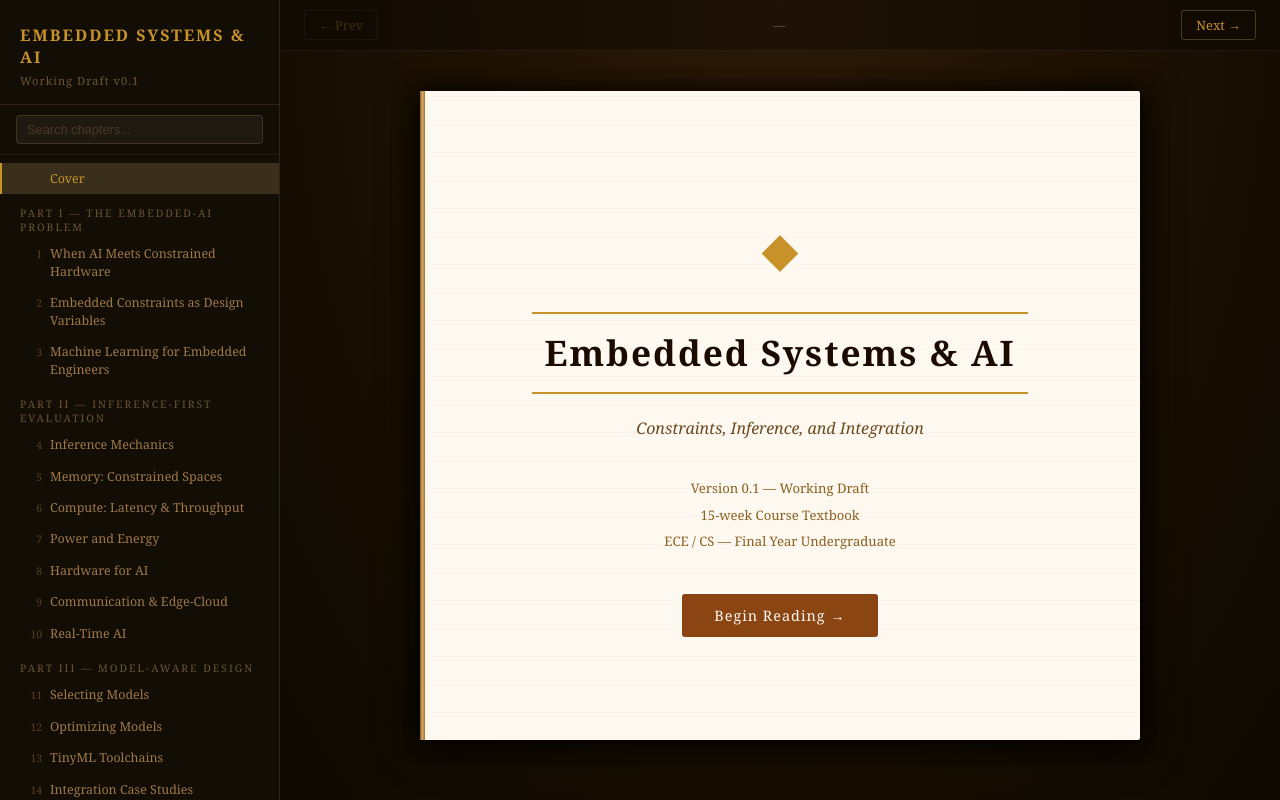
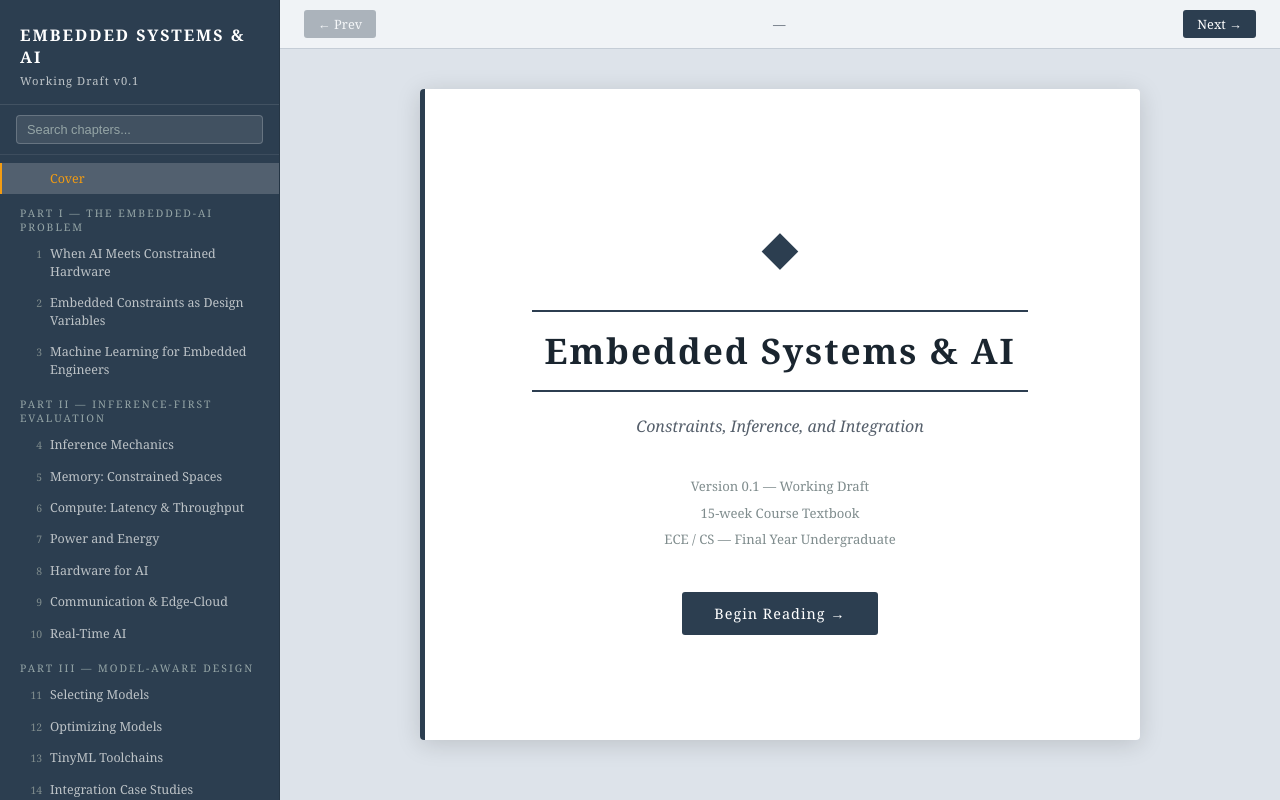
Before and after one commit to Aditi-2903/Embedded_AI, a plain HTML site: page index.html in a window 1280 px wide. Drawn offline with nearby package versions, Linux system fonts and the light colour scheme.

Commit message:
Fix readability: light background, dark text, clean color scheme
Co-Authored-By: Claude Sonnet 4.6 <noreply@anthropic.com>

```diff
--- a/index.html
+++ b/index.html
@@ -9,16 +9,16 @@
     *, *::before, *::after { box-sizing: border-box; margin: 0; padding: 0; }
 
     :root {
-      --bg: #1a1208;
-      --sidebar-bg: #120d05;
-      --page-bg: #fdf8f0;
-      --page-shadow: rgba(0,0,0,0.7);
-      --ink: #1a1208;
-      --accent: #8b4513;
-      --gold: #c8922a;
-      --sidebar-text: #c8a96e;
-      --sidebar-hover: rgba(200,169,110,0.12);
-      --sidebar-active: rgba(200,169,110,0.22);
+      --bg: #e8e0d4;
+      --sidebar-bg: #2c3e50;
+      --page-bg: #ffffff;
+      --page-shadow: rgba(0,0,0,0.2);
+      --ink: #1a1a1a;
+      --accent: #2980b9;
+      --gold: #f39c12;
+      --sidebar-text: #ecf0f1;
+      --sidebar-hover: rgba(255,255,255,0.1);
+      --sidebar-active: rgba(255,255,255,0.18);
     }
 
     body {
@@ -37,17 +37,17 @@
       background: var(--sidebar-bg);
       display: flex;
       flex-direction: column;
-      border-right: 1px solid rgba(200,169,110,0.15);
+      border-right: 1px solid rgba(0,0,0,0.15);
       overflow: hidden;
     }
 
     #sidebar-header {
       padding: 24px 20px 16px;
-      border-bottom: 1px solid rgba(200,169,110,0.15);
+      border-bottom: 1px solid rgba(255,255,255,0.1);
     }
 
     #sidebar-header h1 {
-      color: var(--gold);
+      color: #ffffff;
       font-size: 1rem;
       letter-spacing: 2px;
       text-transform: uppercase;
@@ -55,7 +55,7 @@
     }
 
     #sidebar-header p {
-      color: #6b5533;
+      color: #bdc3c7;
       font-size: 0.7rem;
       margin-top: 4px;
       letter-spacing: 1px;
@@ -63,13 +63,13 @@
 
     #sidebar-search {
       padding: 10px 16px;
-      border-bottom: 1px solid rgba(200,169,110,0.1);
+      border-bottom: 1px solid rgba(255,255,255,0.08);
     }
 
     #sidebar-search input {
       width: 100%;
-      background: rgba(255,255,255,0.05);
-      border: 1px solid rgba(200,169,110,0.2);
+      background: rgba(255,255,255,0.1);
+      border: 1px solid rgba(255,255,255,0.2);
       border-radius: 4px;
       color: var(--sidebar-text);
       padding: 6px 10px;
@@ -77,7 +77,7 @@
       outline: none;
     }
 
-    #sidebar-search input::placeholder { color: #4a3a22; }
+    #sidebar-search input::placeholder { color: #95a5a6; }
 
     #chapter-list {
       flex: 1;
@@ -88,7 +88,7 @@
     }
 
     .part-label {
-      color: #6b5533;
+      color: #95a5a6;
       font-size: 0.65rem;
       letter-spacing: 2px;
       text-transform: uppercase;
@@ -101,7 +101,7 @@
       gap: 8px;
       padding: 7px 20px;
       cursor: pointer;
-      color: #a07848;
+      color: #bdc3c7;
       font-size: 0.78rem;
       line-height: 1.4;
       transition: background 0.15s, color 0.15s;
@@ -120,14 +120,14 @@
     }
 
     .chapter-num {
-      color: #5a4020;
+      color: #7f8c8d;
       font-size: 0.65rem;
       min-width: 20px;
       text-align: right;
       flex-shrink: 0;
     }
 
-    .chapter-item.active .chapter-num { color: var(--gold); }
+    .chapter-item.active .chapter-num { color: #ffffff; }
 
     /* ── Main area ── */
     #main {
@@ -135,7 +135,7 @@
       display: flex;
       flex-direction: column;
       overflow: hidden;
-      background: radial-gradient(ellipse at 50% 0%, #2c1a08 0%, #0d0800 100%);
+      background: #dde3ea;
     }
 
     #topbar {
@@ -143,14 +143,14 @@
       align-items: center;
       gap: 12px;
       padding: 10px 24px;
-      border-bottom: 1px solid rgba(200,169,110,0.1);
-      background: rgba(0,0,0,0.3);
+      border-bottom: 1px solid #c5cdd6;
+      background: #f0f3f6;
     }
 
     #topbar button {
-      background: transparent;
-      border: 1px solid rgba(200,169,110,0.3);
-      color: var(--gold);
+      background: #2c3e50;
+      border: none;
+      color: #ffffff;
       padding: 5px 14px;
       border-radius: 3px;
       cursor: pointer;
@@ -159,12 +159,12 @@
       transition: all 0.15s;
     }
 
-    #topbar button:hover { background: rgba(200,169,110,0.15); }
-    #topbar button:disabled { opacity: 0.25; cursor: not-allowed; }
+    #topbar button:hover { background: #1a252f; }
+    #topbar button:disabled { opacity: 0.35; cursor: not-allowed; }
 
     #chapter-title-bar {
       flex: 1;
-      color: #6b5533;
+      color: #555f6b;
       font-size: 0.78rem;
       letter-spacing: 1px;
       text-align: center;
@@ -181,19 +181,16 @@
       justify-content: center;
       padding: 40px 24px 60px;
       scrollbar-width: thin;
-      scrollbar-color: #3a2a10 transparent;
+      scrollbar-color: #a0aab4 transparent;
     }
 
     #page {
-      background: var(--page-bg);
+      background: #ffffff;
       width: 100%;
       max-width: 720px;
       min-height: 100%;
-      border-radius: 2px;
-      box-shadow:
-        -6px 0 20px rgba(0,0,0,0.5),
-        6px 0 20px rgba(0,0,0,0.5),
-        0 8px 40px rgba(0,0,0,0.6);
+      border-radius: 4px;
+      box-shadow: 0 4px 24px rgba(0,0,0,0.15);
       padding: 64px 72px;
       position: relative;
     }
@@ -204,25 +201,8 @@
       position: absolute;
       left: 0; top: 0; bottom: 0;
       width: 5px;
-      background: linear-gradient(to right, #8b6020, #d4a860, #a07030);
-      border-radius: 2px 0 0 2px;
-    }
-
-    /* Page texture */
-    #page::after {
-      content: '';
-      position: absolute;
-      inset: 0;
-      background-image:
-        repeating-linear-gradient(
-          0deg,
-          transparent,
-          transparent 27px,
-          rgba(180,140,80,0.04) 27px,
-          rgba(180,140,80,0.04) 28px
-        );
-      pointer-events: none;
-      border-radius: 2px;
+      background: #2c3e50;
+      border-radius: 4px 0 0 4px;
     }
 
     /* ── Markdown styles ── */
@@ -230,36 +210,36 @@
 
     #page-content h1 {
       font-size: 1.8rem;
-      color: #2a1a08;
-      border-bottom: 2px solid var(--gold);
+      color: #1a1a2e;
+      border-bottom: 2px solid #2c3e50;
       padding-bottom: 12px;
       margin-bottom: 8px;
       line-height: 1.3;
     }
 
     #page-content h1 + p em {
-      color: #6b4a20;
+      color: #555f6b;
       font-size: 0.95rem;
     }
 
     #page-content h2 {
       font-size: 1.2rem;
-      color: #3a2008;
+      color: #1a252f;
       margin-top: 36px;
       margin-bottom: 10px;
       padding-bottom: 4px;
-      border-bottom: 1px solid rgba(139,69,19,0.2);
+      border-bottom: 1px solid #d5dde6;
     }
 
     #page-content h3 {
       font-size: 1rem;
-      color: #4a2a0a;
+      color: #2c3e50;
       margin-top: 24px;
       margin-bottom: 8px;
     }
 
     #page-content p {
-      color: #2a1a08;
+      color: #2d2d2d;
       line-height: 1.85;
       margin-bottom: 14px;
       font-size: 0.98rem;
@@ -271,47 +251,46 @@
     }
 
     #page-content li {
-      color: #2a1a08;
+      color: #2d2d2d;
       line-height: 1.75;
       font-size: 0.97rem;
       margin-bottom: 4px;
     }
 
-    #page-content strong { color: #1a0a00; }
+    #page-content strong { color: #111; }
 
     #page-content blockquote {
-      border-left: 3px solid var(--gold);
+      border-left: 3px solid #2980b9;
       margin: 20px 0;
       padding: 10px 20px;
-      background: rgba(200,146,42,0.06);
+      background: #eaf4fb;
       border-radius: 0 4px 4px 0;
       font-style: italic;
-      color: #5a3a10;
+      color: #2c3e50;
     }
 
-    #page-content blockquote p { margin-bottom: 0; color: #5a3a10; }
+    #page-content blockquote p { margin-bottom: 0; color: #2c3e50; }
 
     #page-content code {
-      background: rgba(0,0,0,0.06);
+      background: #f0f3f6;
       padding: 2px 6px;
       border-radius: 3px;
       font-family: 'Courier New', monospace;
       font-size: 0.88em;
-      color: #8b2500;
+      color: #c0392b;
     }
 
     #page-content pre {
-      background: #1a1208;
+      background: #2c3e50;
       border-radius: 6px;
       padding: 20px 24px;
       overflow-x: auto;
       margin: 20px 0;
-      border-left: 3px solid var(--gold);
     }
 
     #page-content pre code {
       background: transparent;
-      color: #d4c090;
+      color: #ecf0f1;
       font-size: 0.87rem;
       padding: 0;
     }
@@ -324,37 +303,36 @@
     }
 
     #page-content th {
-      background: rgba(139,69,19,0.12);
-      color: #3a1a00;
+      background: #2c3e50;
+      color: #ffffff;
       padding: 8px 12px;
       text-align: left;
-      border-bottom: 2px solid rgba(139,69,19,0.3);
     }
 
     #page-content td {
       padding: 7px 12px;
-      border-bottom: 1px solid rgba(139,69,19,0.1);
-      color: #2a1a08;
+      border-bottom: 1px solid #dde3ea;
+      color: #2d2d2d;
     }
 
-    #page-content tr:hover td { background: rgba(200,169,110,0.06); }
+    #page-content tr:hover td { background: #f5f7fa; }
 
-    #page-content a { color: var(--accent); text-decoration: none; }
+    #page-content a { color: #2980b9; text-decoration: none; }
     #page-content a:hover { text-decoration: underline; }
 
     #page-content hr {
       border: none;
-      border-top: 1px solid rgba(139,69,19,0.2);
+      border-top: 1px solid #dde3ea;
       margin: 32px 0;
     }
 
     /* TODO comments hidden visually but visible in source */
     #page-content .todo-note {
-      background: #fff8e6;
-      border: 1px dashed #c8922a;
+      background: #fef9e7;
+      border: 1px dashed #f39c12;
       border-radius: 4px;
       padding: 8px 14px;
-      color: #8b6020;
+      color: #7d6608;
       font-size: 0.82rem;
       font-style: italic;
       margin: 10px 0;
@@ -366,7 +344,7 @@
       align-items: center;
       justify-content: center;
       height: 200px;
-      color: #8b6020;
+      color: #7f8c8d;
       font-style: italic;
     }
 
@@ -376,28 +354,28 @@
       padding: 60px 40px;
     }
 
-    #cover .ornament { font-size: 3rem; color: var(--gold); margin-bottom: 32px; }
+    #cover .ornament { font-size: 3rem; color: #2c3e50; margin-bottom: 32px; }
 
     #cover h1 {
       font-size: 2.2rem;
-      color: #1a0a00;
+      color: #1a252f;
       border: none;
-      border-top: 2px solid var(--gold);
-      border-bottom: 2px solid var(--gold);
+      border-top: 2px solid #2c3e50;
+      border-bottom: 2px solid #2c3e50;
       padding: 16px 0;
       margin-bottom: 20px;
       letter-spacing: 2px;
     }
 
     #cover .subtitle {
-      color: #6b4a20;
+      color: #555f6b;
       font-size: 1rem;
       font-style: italic;
       margin-bottom: 32px;
     }
 
     #cover .meta {
-      color: #8b6020;
+      color: #7f8c8d;
       font-size: 0.82rem;
       line-height: 2;
     }
@@ -405,8 +383,8 @@
     #cover .start-btn {
       display: inline-block;
       margin-top: 40px;
-      background: var(--accent);
-      color: #fdf8f0;
+      background: #2c3e50;
+      color: #ffffff;
       padding: 12px 32px;
       border-radius: 3px;
       cursor: pointer;
@@ -417,7 +395,7 @@
       transition: background 0.2s;
     }
 
-    #cover .start-btn:hover { background: #6b3010; }
+    #cover .start-btn:hover { background: #1a252f; }
   </style>
 </head>
 <body>
```
